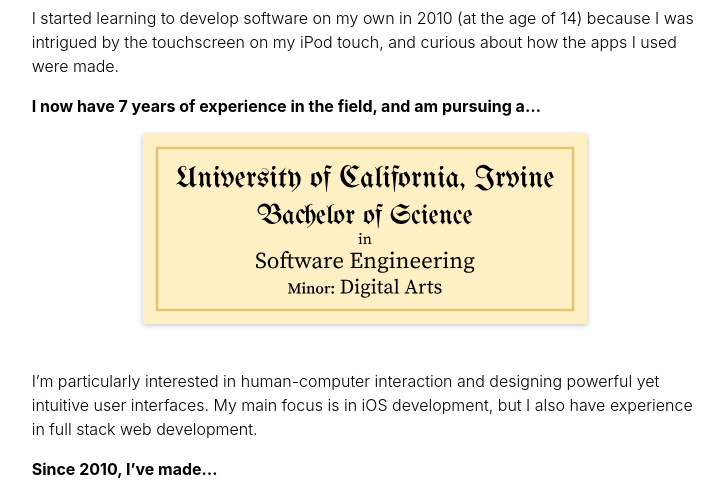
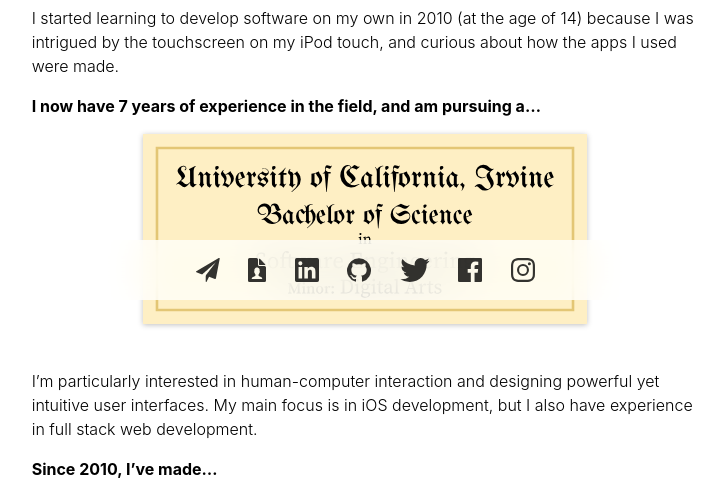
Before and after one commit to nicolasgomollon/gomollon.me, a PHP site: page /nicolas/index.html in a window 1280 px wide. Shown: the part 500-993 px from the top of the page, without its empty margins (275-999 px from the left). Run offline with PHP 8.4, Linux system fonts and the light colour scheme.

Commit message:
Added contact/social media icons in a bottom bar.

```diff
--- a/nicolas/assets/stylesheets/style.css
+++ b/nicolas/assets/stylesheets/style.css
@@ -186,6 +186,62 @@
 
 article>p {
 	margin-bottom: 1em;
+}
+
+footer {
+	position: fixed;
+	bottom: 0; left: 0; right: 0;
+	z-index: 9999;
+	width: 100%;
+	padding: 6px 0;
+	background-color: rgba(255, 255, 255, 0.8);
+	line-height: 0;
+	text-align: center;
+	-webkit-backdrop-filter: saturate(180%) blur(15pt);
+	-moz-backdrop-filter: saturate(180%) blur(15pt);
+	-ms-backdrop-filter: saturate(180%) blur(15pt);
+	-o-backdrop-filter: saturate(180%) blur(15pt);
+	backdrop-filter: saturate(180%) blur(15pt);
+}
+
+footer>ul>li {
+	display: inline-block;
+	margin: 12px;
+}
+
+@media (max-width: 360px) {
+
+	footer>ul>li {
+		margin: 12px 24px;
+	}
+
+}
+
+footer>ul>li>a, footer>ul>li>a:hover {
+	display: inline-block;
+	-webkit-box-shadow: none;
+	-moz-box-shadow: none;
+	-ms-box-shadow: none;
+	-o-box-shadow: none;
+	box-shadow: none;
+}
+
+footer>ul>li>a img {
+	opacity: 0.8;
+	-webkit-transition: all .2s ease-in-out;
+	-moz-transition: all .2s ease-in-out;
+	-ms-transition: all .2s ease-in-out;
+	-o-transition: all .2s ease-in-out;
+	transition: all .2s ease-in-out;
+}
+
+footer>ul>li>a:hover img {
+	opacity: 1;
+	-webkit-transform: scale(1.2);
+	-moz-transform: scale(1.2);
+	-ms-transform: scale(1.2);
+	-o-transform: scale(1.2);
+	transform: scale(1.2);
 }
 
 /**
--- a/nicolas/index.html
+++ b/nicolas/index.html
@@ -288,5 +288,16 @@
 			</div>
 		</article>
 	</section>
+	<footer>
+		<ul>
+			<li><a href="&#109;&#x61;&#105;&#x6c;&#116;&#x6f;&#58;&#x6e;&#105;&#x63;&#111;&#x6c;&#97;&#x73;&#64;%67%6f%6d%6f%6c%6c%6f%6e&#46;&#x6d;&#101;"><img src="assets/vectors/email.svg" width="24" height="24" alt="Email" title="Email" /></a></li>
+			<li><a target="_blank" href="https://nicolas.gomollon.me/resume"><img src="assets/vectors/resume.svg" width="18" height="24" alt="R&eacute;sum&eacute;" title="R&eacute;sum&eacute;" /></a></li>
+			<li><a target="_blank" href="https://www.linkedin.com/in/nicolasgomollon"><img src="assets/vectors/linkedin.svg" width="24" height="24" alt="LinkedIn" title="LinkedIn" /></a></li>
+			<li><a target="_blank" href="https://github.com/nicolasgomollon"><img src="assets/vectors/github.svg" width="24" height="24" alt="GitHub" title="GitHub" /></a></li>
+			<li><a target="_blank" href="https://twitter.com/gomollon"><img src="assets/vectors/twitter.svg" width="30" height="24" alt="Twitter" title="Twitter" /></a></li>
+			<li><a target="_blank" href="https://www.facebook.com/nicolas.gomollon"><img src="assets/vectors/facebook.svg" width="24" height="24" alt="Facebook" title="Facebook" /></a></li>
+			<li><a target="_blank" href="https://www.instagram.com/gomollon/"><img src="assets/vectors/instagram.svg" width="24" height="24" alt="Instagram" title="Instagram" /></a></li>
+		</ul>
+	</footer>
 </body>
 </html>
```
Also changed, not shown: nicolas/assets/vectors/email.svg (added), nicolas/assets/vectors/facebook.svg (added), nicolas/assets/vectors/github.svg (added), nicolas/assets/vectors/instagram.svg (added), nicolas/assets/vectors/linkedin.svg (added), nicolas/assets/vectors/resume.svg (added), nicolas/assets/vectors/twitter.svg (added).
